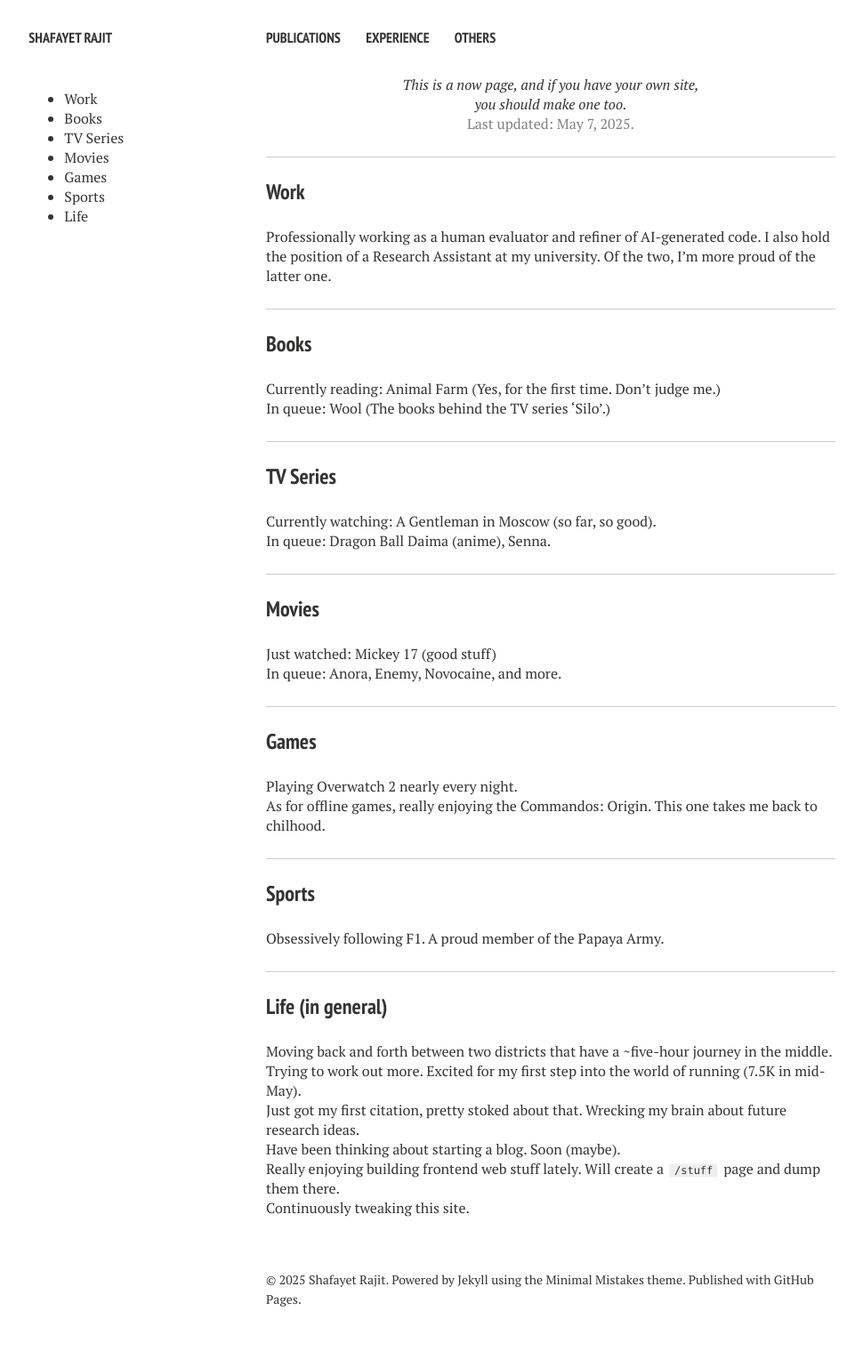
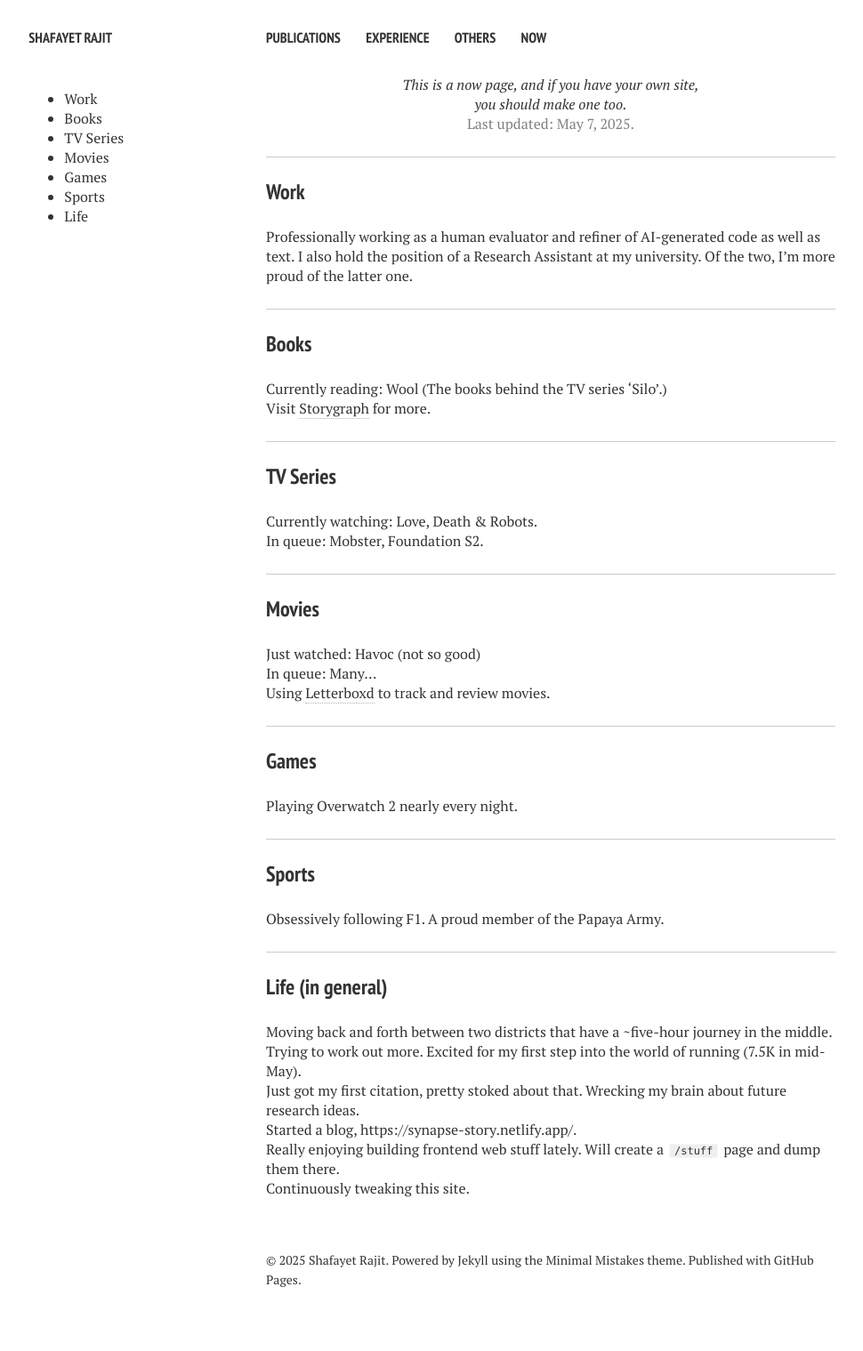
Before and after one commit to ShafayetRajit/shafayetrajit.github.io, a Jekyll site: the page built from now.md, in a window 1280 px wide. Shown: the whole page at 89% size, without its empty margins (21-991 px from the left). Built offline with Jekyll 4.4.1, drawn with Linux system fonts in a browser that asks for light colours; nearby versions of some CDN libraries; after the commit the page ends 1497 px from its top, so only the background shows below that.

Commit message:
redirecting blog links and updating now page

```diff
--- a/_config.yml
+++ b/_config.yml
@@ -31,6 +31,8 @@ links:
     url: /experience/
   - title: Others
     url: /others/
+  - title: Now
+    url: /now/
 
 
 # http://en.wikipedia.org/wiki/List_of_tz_database_time_zones
--- a/now.md
+++ b/now.md
@@ -20,39 +20,41 @@ sidebar:
 
 ### Work
 
-Professionally working as a human evaluator and refiner of AI-generated code. I also hold the position of a Research Assistant at my university. Of the two, I'm more proud of the latter one.
+Professionally working as a human evaluator and refiner of AI-generated code as well as text. I also hold the position of a Research Assistant at my university. Of the two, I'm more proud of the latter one.
 
 ---
 
 ### Books
 
-Currently reading: Animal Farm (Yes, for the first time. Don't judge me.)
+Currently reading: Wool (The books behind the TV series 'Silo'.)
 
-In queue: Wool (The books behind the TV series 'Silo'.)
+<!-- In queue:  -->
+
+Visit [Storygraph](https://app.thestorygraph.com/profile/shafayet_rajit) for more.
 
 ---
 
 ### TV Series
 
-Currently watching: A Gentleman in Moscow (so far, so good).
+Currently watching: Love, Death & Robots.
 
-In queue: Dragon Ball Daima (anime), Senna.
+In queue: Mobster, Foundation S2.
 
 ---
 
 ### Movies
 
-Just watched: Mickey 17 (good stuff)
+Just watched: Havoc (not so good)
 
-In queue: Anora, Enemy, Novocaine, and more.
+In queue: Many...
+
+Using [Letterboxd](https://letterboxd.com/shafayet_rajit/) to track and review movies.
 
 ---
 
 ### Games
 
 Playing Overwatch 2 nearly every night.
-
-As for offline games, really enjoying the Commandos: Origin. This one takes me back to chilhood.
 
 ---
 
@@ -70,7 +72,7 @@ Trying to work out more. Excited for my first step into the world of running (7.
 
 Just got my first citation, pretty stoked about that. Wrecking my brain about future research ideas.
 
-Have been thinking about starting a blog. Soon (maybe).
+Started a blog, https://synapse-story.netlify.app/.
 
 Really enjoying building frontend web stuff lately. Will create a `/stuff` page and dump them there.
 
```
Also changed, not shown: others.md (+5 -5 lines).
